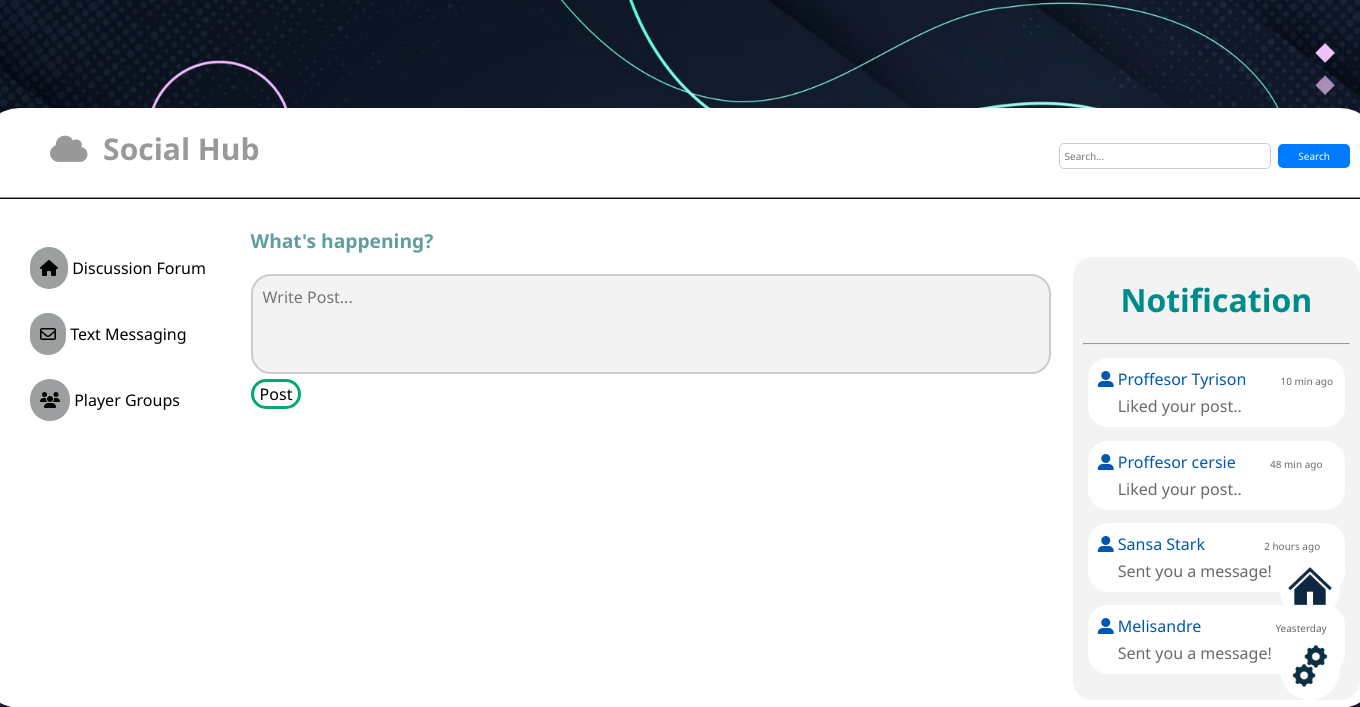
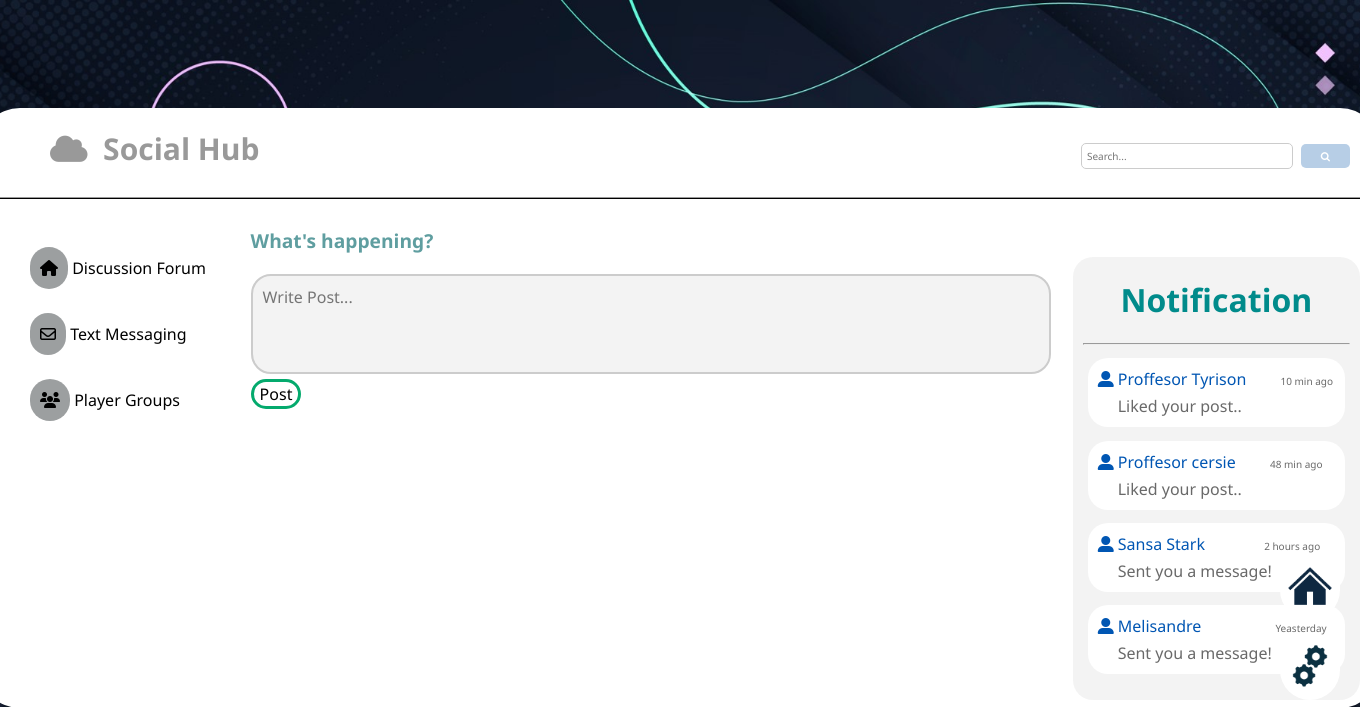
Before and after one commit to panhadng/hangman, a Django app: page /social in a window 1360 px wide. Shown: the top 707 px of the page. Run offline with Django 4.2, Linux system fonts and the light colour scheme; a user stored in the database is signed in; data that the repository does not hold is empty; some libraries are stand-ins or nearby versions; some web fonts are replaced.

Commit message:
social hub search btn edit

```diff
--- a/game/static/game/socials.css
+++ b/game/static/game/socials.css
@@ -155,7 +155,7 @@ header > h2 {
 
 .search-container button[type="submit"] {
   padding: 5px 20px;
-  background-color: #007bff;
+  background-color: #b7cee6;
   color: #fff;
   border: none;
   border-radius: 5px;
@@ -164,7 +164,7 @@ header > h2 {
 }
 
 .search-container button[type="submit"]:hover {
-  background-color: #0056b3;
+  background-color: #a7cbf1;
 }
 
 .sidenav {
--- a/game/templates/game/social.html
+++ b/game/templates/game/social.html
@@ -8,7 +8,7 @@
       <i class="fas fa-cloud"></i>&nbsp;&nbsp;<span style="font-weight: bold;">Social Hub</span>
       <div class="search-container">
         <input type="text" placeholder="Search...">
-        <button type="submit">Search</button>
+        <button type="submit"><i class="fa fa-search"></i></button>
       </div>
     </div>
     <hr class="line">
```
